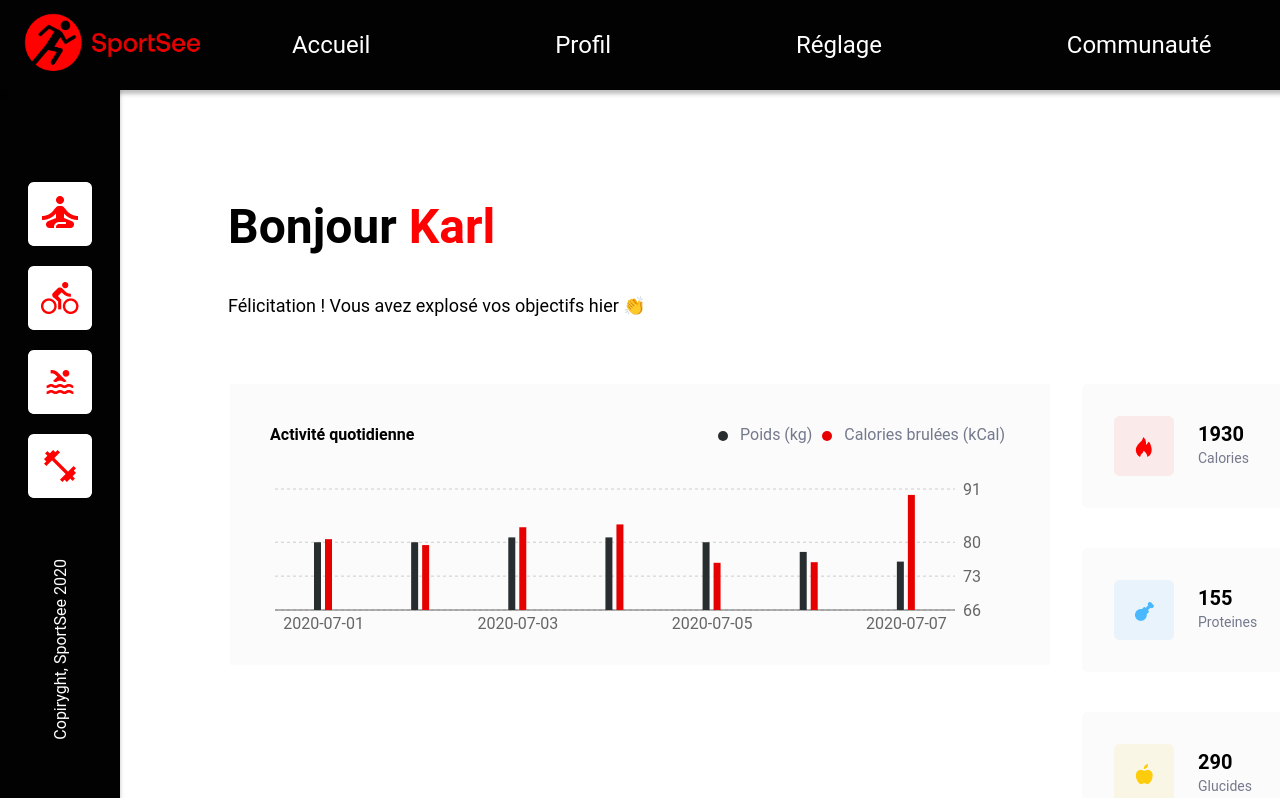
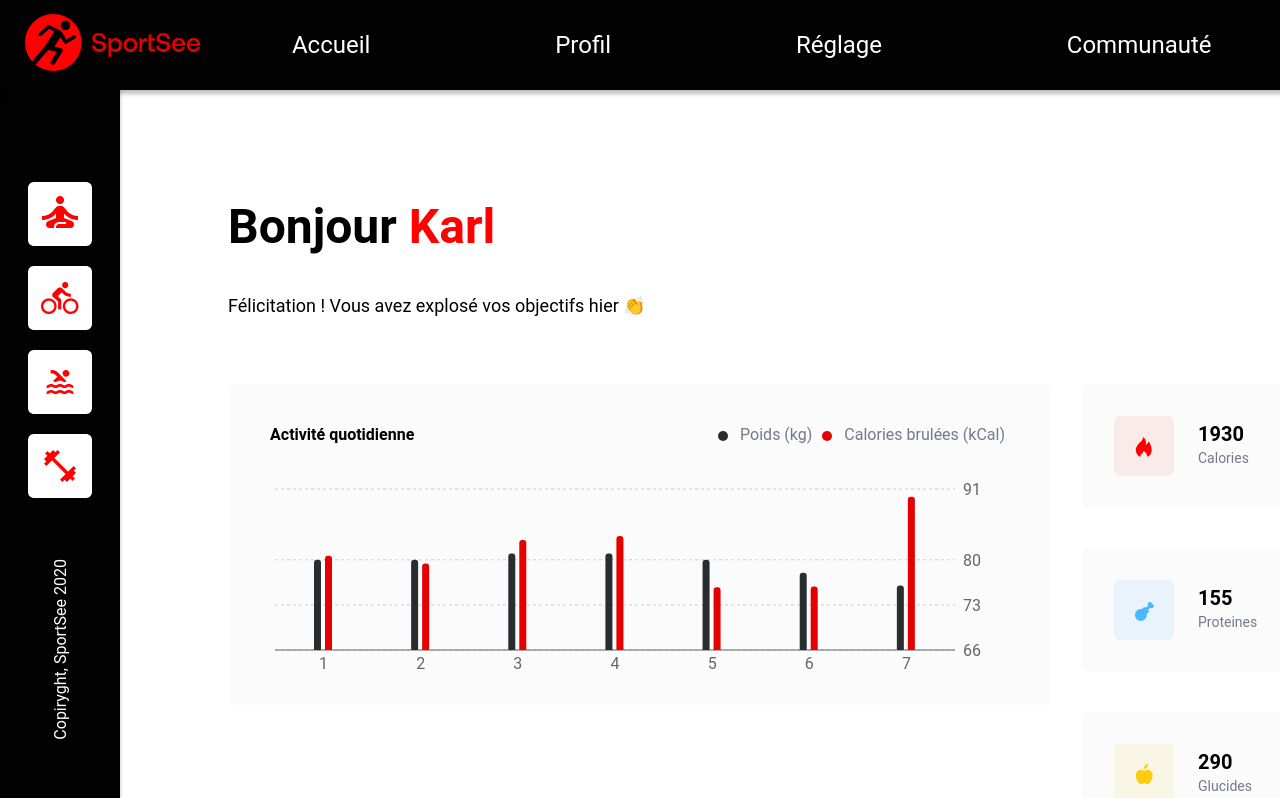
Before and after one commit to thaisrodez/OpenClassroom-P12-Front, a React (Create React App) app: page / in a window 1280 px wide. Shown: the top 798 px of the page. Built offline with nearby package versions, Linux system fonts and the light colour scheme.

Commit message:
feat(activity): format data + style

```diff
--- a/src/Components/DailyActivities.jsx
+++ b/src/Components/DailyActivities.jsx
@@ -10,10 +10,11 @@ import {
   Legend,
 } from 'recharts';
 import styled from 'styled-components';
-
 const BarChartBackground = styled.div`
   background-color: #fbfbfb;
   padding: 20px 30px 20px 40px;
+  margin-bottom: 32px;
+  border-radius: 5px;
 `;
 
 const TooltipContainer = styled.div`
@@ -30,6 +31,13 @@ const LegendText = styled.span`
   color: #74798c;
   margin-left: 8px;
 `;
+
+const data = (sessions) => {
+  return sessions.map((session) => ({
+    ...session,
+    day: session.day.substring(session.day.length - 1),
+  }));
+};
 
 function DailyActivities() {
   const CustomTooltip = ({ active, payload }) => {
@@ -57,7 +65,7 @@ function DailyActivities() {
   return (
     <BarChartBackground>
       <h4>Activité quotidienne</h4>
-      <BarChart width={750} height={180} data={userActivity.sessions}>
+      <BarChart width={750} height={220} data={data(userActivity.sessions)}>
         <CartesianGrid vertical={false} strokeDasharray="3 3" />
         <XAxis dataKey="day" tickLine={false} />
         <YAxis
@@ -84,8 +92,20 @@ function DailyActivities() {
           formatter={renderColorfulLegendText}
           wrapperStyle={{ top: '-40px' }}
         />
-        <Bar dataKey="kilogram" yAxisId="right" fill="#282D30" barSize={7} />
-        <Bar dataKey="calories" yAxisId="left" fill="#E60000" barSize={7} />
+        <Bar
+          dataKey="kilogram"
+          yAxisId="right"
+          fill="#282D30"
+          barSize={7}
+          radius={[3, 3, 0, 0]}
+        />
+        <Bar
+          dataKey="calories"
+          yAxisId="left"
+          fill="#E60000"
+          barSize={7}
+          radius={[3, 3, 0, 0]}
+        />
       </BarChart>
     </BarChartBackground>
   );
```
